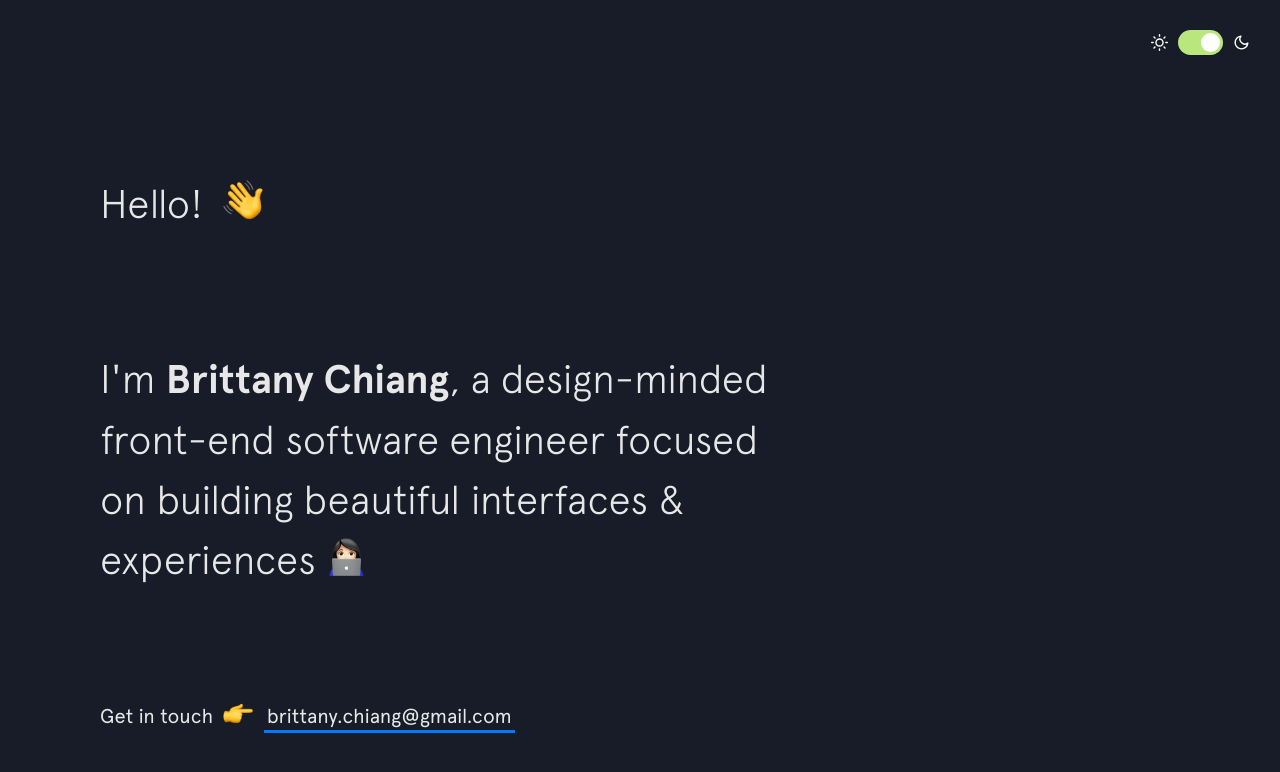
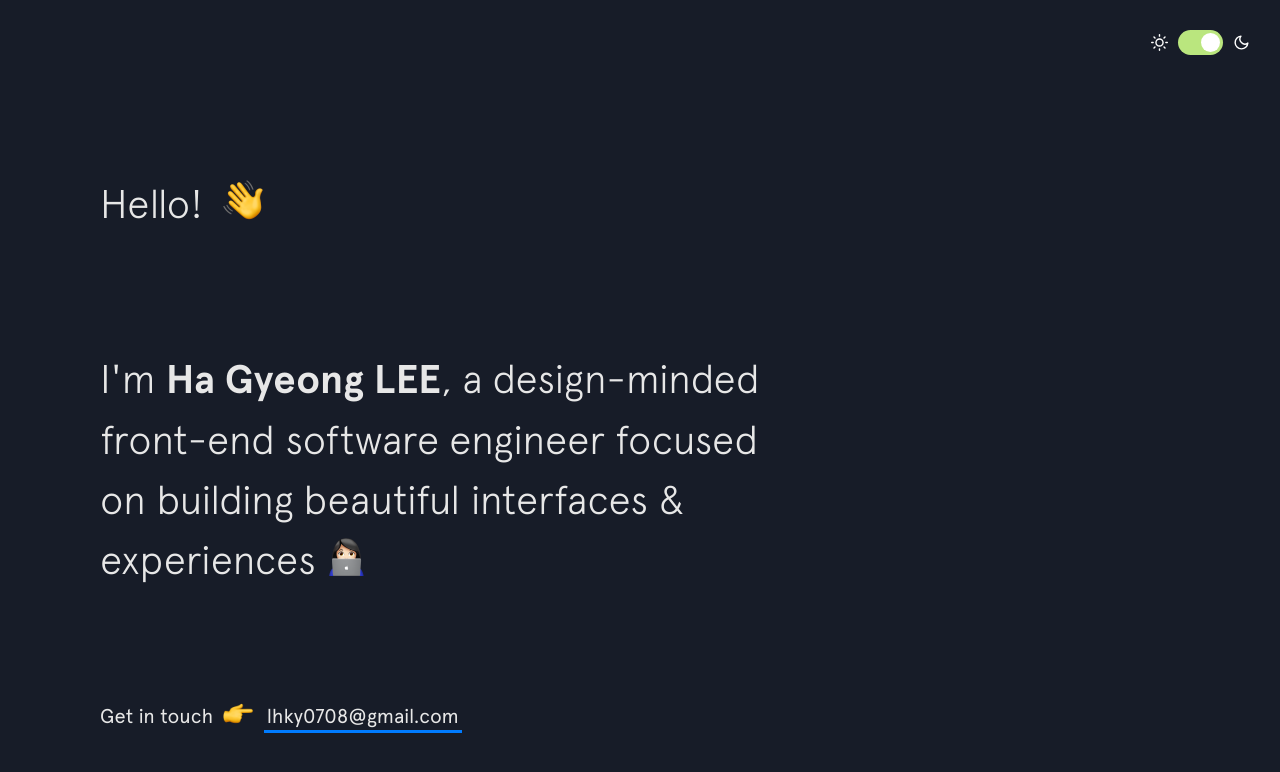
Before and after one commit to lhky78/lhky78.github.io, a Jekyll site: the page built from index.html, in a window 1280 px wide and 900 px high. Shown: the top 772 px of the window. Built offline with Jekyll 4.4.1, drawn with Linux system fonts in a browser that asks for light colours; nearby versions of some CDN libraries.

Commit message:
modify intro.html

```diff
--- a/_includes/intro.html
+++ b/_includes/intro.html
@@ -4,7 +4,8 @@
   </h1>
 
   <h2 class="intro__tagline">I'm
-    <span class="name">Brittany Chiang</span>, a design-minded front-end software engineer focused on building beautiful interfaces &amp; experiences
+    <span class="name">Ha Gyeong LEE</span>, a design-minded front-end software engineer focused on building beautiful
+    interfaces &amp; experiences
     <span class="emoji technologist"></span>
   </h2>
 
@@ -12,7 +13,7 @@
     <span>Get in touch </span>
     <span class="emoji pointer"></span>
     <span>
-      <a href="mailto:brittany.chiang@gmail.com" target="_blank" class="highlight-link">brittany.chiang@gmail.com</a>
+      <a href="mailto:lhky0708@gmail.com" target="_blank" class="highlight-link">lhky0708@gmail.com</a>
     </span>
   </h3>
 </header>
```
